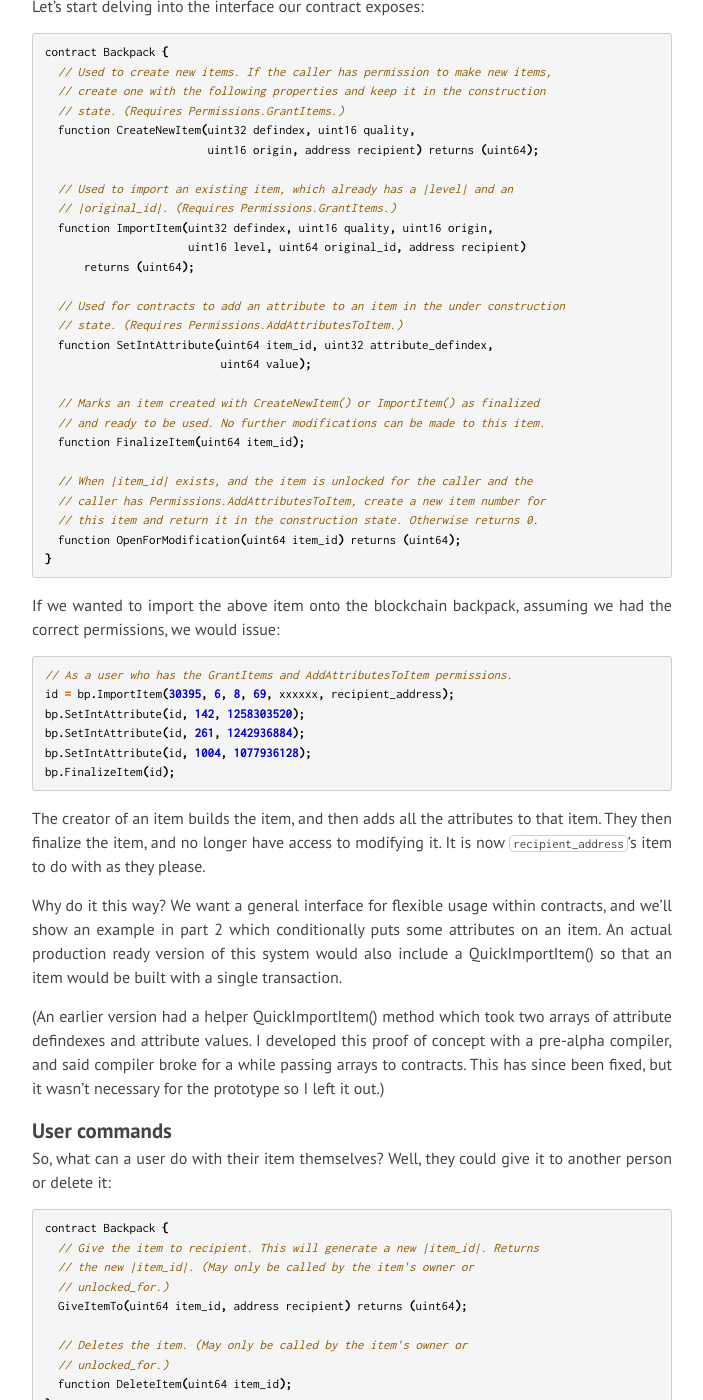
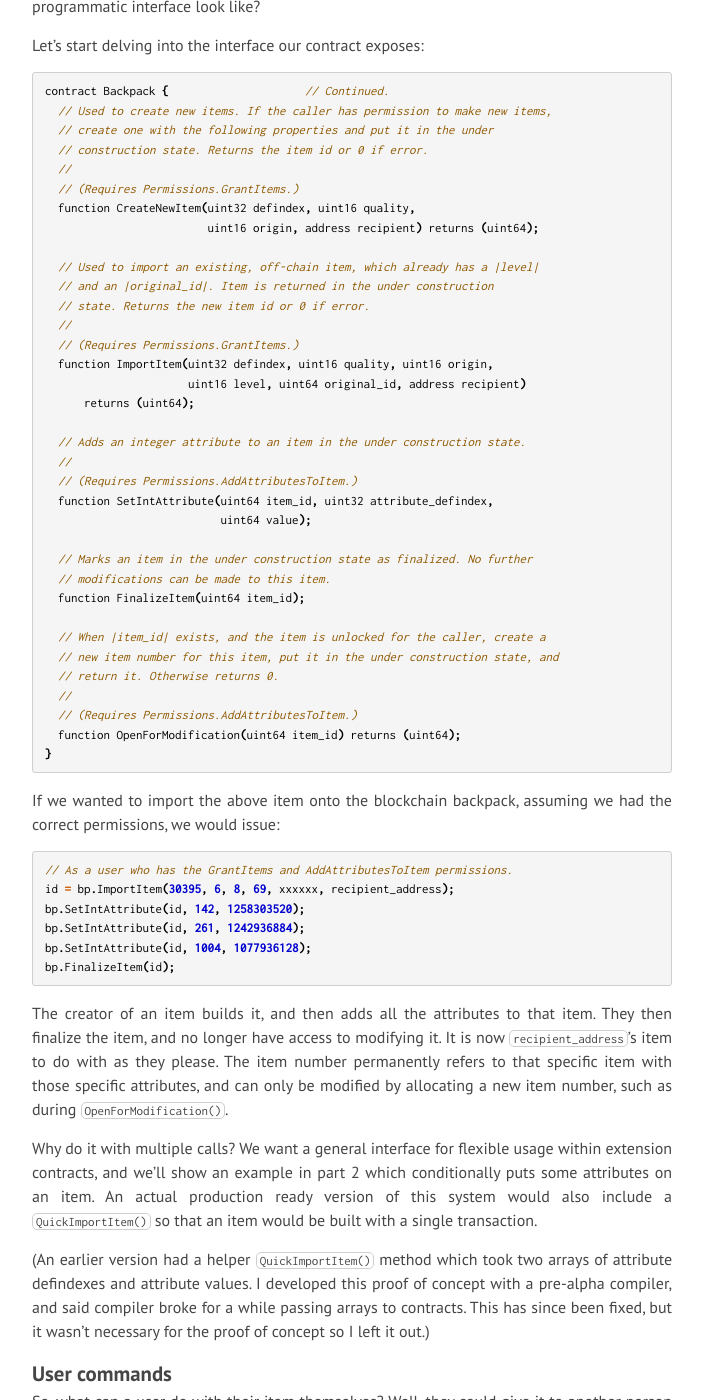
Before and after one commit to drblue9001/blockchain-backpack, a Jekyll site: the page built from website/part1.md, in a window 1280 px wide and 1400 px high, scrolled down 4299 px. Shown: the whole window, without its empty margins (288-991 px from the left). Built offline with Jekyll 4.4.1, drawn with Linux system fonts in a browser that asks for light colours; nearby versions of some CDN libraries; Markdown is read by kramdown in place of the engine named in the settings; some of the changed text lies outside the part shown.

Commit message:
Clean up comments

````diff
--- a/website/part1.md
+++ b/website/part1.md
@@ -156,31 +158,39 @@ Right now, there are _a lot_ of preexisting items in the TF2 universe which coul
 Let's start delving into the interface our contract exposes:
 
 ```cpp
-contract Backpack {
+contract Backpack {                     // Continued.
   // Used to create new items. If the caller has permission to make new items,
-  // create one with the following properties and keep it in the construction
-  // state. (Requires Permissions.GrantItems.)
+  // create one with the following properties and put it in the under
+  // construction state. Returns the item id or 0 if error.
+  //
+  // (Requires Permissions.GrantItems.)
   function CreateNewItem(uint32 defindex, uint16 quality,
                          uint16 origin, address recipient) returns (uint64);
 
-  // Used to import an existing item, which already has a |level| and an
-  // |original_id|. (Requires Permissions.GrantItems.)
+  // Used to import an existing, off-chain item, which already has a |level|
+  // and an |original_id|. Item is returned in the under construction
+  // state. Returns the new item id or 0 if error.
+  //
+  // (Requires Permissions.GrantItems.)
   function ImportItem(uint32 defindex, uint16 quality, uint16 origin,
                       uint16 level, uint64 original_id, address recipient)
       returns (uint64);
 
-  // Used for contracts to add an attribute to an item in the under construction
-  // state. (Requires Permissions.AddAttributesToItem.)
+  // Adds an integer attribute to an item in the under construction state.
+  //
+  // (Requires Permissions.AddAttributesToItem.)
   function SetIntAttribute(uint64 item_id, uint32 attribute_defindex,
                            uint64 value);
 
-  // Marks an item created with CreateNewItem() or ImportItem() as finalized
-  // and ready to be used. No further modifications can be made to this item.
+  // Marks an item in the under construction state as finalized. No further
+  // modifications can be made to this item.
   function FinalizeItem(uint64 item_id);
 
-  // When |item_id| exists, and the item is unlocked for the caller and the
-  // caller has Permissions.AddAttributesToItem, create a new item number for
-  // this item and return it in the construction state. Otherwise returns 0.
+  // When |item_id| exists, and the item is unlocked for the caller, create a
+  // new item number for this item, put it in the under construction state, and
+  // return it. Otherwise returns 0.
+  //
+  // (Requires Permissions.AddAttributesToItem.)
   function OpenForModification(uint64 item_id) returns (uint64);
 }
 ```
@@ -196,25 +206,27 @@ bp.SetIntAttribute(id, 1004, 1077936128);
 bp.FinalizeItem(id);
 ```
 
-The creator of an item builds the item, and then adds all the attributes to that item. They then finalize the item, and no longer have access to modifying it. It is now `recipient_address`'s item to do with as they please.
+The creator of an item builds it, and then adds all the attributes to that item. They then finalize the item, and no longer have access to modifying it. It is now `recipient_address`'s item to do with as they please. The item number permanently refers to that specific item with those specific attributes, and can only be modified by allocating a new item number, such as during `OpenForModification()`.
 
-Why do it this way? We want a general interface for flexible usage within contracts, and we'll show an example in part 2 which conditionally puts some attributes on an item. An actual production ready version of this system would also include a QuickImportItem() so that an item would be built with a single transaction.
+Why do it with multiple calls? We want a general interface for flexible usage within extension contracts, and we'll show an example in part 2 which conditionally puts some attributes on an item. An actual production ready version of this system would also include a `QuickImportItem()` so that an item would be built with a single transaction.
 
-(An earlier version had a helper QuickImportItem() method which took two arrays of attribute defindexes and attribute values. I developed this proof of concept with a pre-alpha compiler, and said compiler broke for a while passing arrays to contracts. This has since been fixed, but it wasn't necessary for the prototype so I left it out.)
+(An earlier version had a helper `QuickImportItem()` method which took two arrays of attribute defindexes and attribute values. I developed this proof of concept with a pre-alpha compiler, and said compiler broke for a while passing arrays to contracts. This has since been fixed, but it wasn't necessary for the proof of concept so I left it out.)
 
 ### User commands
 
 So, what can a user do with their item themselves? Well, they could give it to another person or delete it:
 
 ```cpp
-contract Backpack {
+contract Backpack {                     // Continued.
   // Give the item to recipient. This will generate a new |item_id|. Returns
-  // the new |item_id|. (May only be called by the item's owner or
-  // unlocked_for.)
+  // the new |item_id|.
+  //
+  // (May only be called by the item's owner or unlocked_for.)
   GiveItemTo(uint64 item_id, address recipient) returns (uint64);
 
-  // Deletes the item. (May only be called by the item's owner or
-  // unlocked_for.)
+  // Deletes the item.
+  //
+  // (May only be called by the item's owner or unlocked_for.)
   function DeleteItem(uint64 item_id);
 }
 ```
@@ -222,32 +234,21 @@ contract Backpack {
 They can't modify it themselves as they don't have the `AddAttributesToItem` permission, so how would they apply paint (among other things) to their items? Every item has an owner, but it also has an `unlocked_for` user, a person or contract that can temporarily act as an item's owner:
 
 ```cpp
-contract Backpack {
-  // Temporarily grant |c| access to |item_id|.
-  function UnlockItemFor(uint64 item_id, address c);
+contract Backpack {                     // Continued.
+  // Allows |user| to act as the |item_id|'s owner.
+  //
+  // (May only be called by |item_id|'s owner.)
+  function UnlockItemFor(uint64 item_id, address user);
 
-  // Revoke non-owner access to |item_id|.
+  // Revokes access to |item_id| by the address that current can act as
+  // |item_id|'s owner.
+  //
+  // (May be called by |item_id|'s owner, or the current address temporarily
+  // acting as the item's owner.)
   function LockItem(uint64 item_id)
 }
 ```
 
-Believe it or not, we now have everything needed to rebuild the entire economy!
+Believe it or not, we now have everything needed to rebuild the item system in Team Fortress 2! We have the entire life-cycle of an item here. We can import them / create them. And then the user can give access to the item to a valve published contract which will create a new item id, and modify the user's item.
 
-### Users unlocking items for modification
-
-In the Valve item system, whenever an item is modified, it gets a new item id. This seems like an important identity property to preserve, so the only way to modify a finalized item should be to give it a new item id:
-
-```cpp
-// As the owner of an item:
-bp.UnlockItemFor(my_item_id, a_valve_contract);
-a_valve_contract.call([my_item_id]);  // Not the real syntax
-
-// Inside the implementation of a_valve_contract:
-new_item = bp.OpenForModification(my_item_id);
-bp.SetIntAttribute(new_item, xxx, yyyyyy);
-bp.FinalizeItem(new_item)
-```
-
-So we have the entire lifecycle of an item here. We can import them / create them. And then the user can give access to the item to a valve published contract which will create a new item id, and modify the user's item.
-
-But what would a contract that adds attributes to an item look like?. We'll explore that in Part 2...
+But what would a contract that adds attributes to an item look like? We'll explore that in Part 2...
````
Also changed, not shown: other parts of website/part1.md (+6 -4 lines), website/part2.md (+6 -8 lines), website/part3.md (+9 -31 lines), website/part4.md (+2 -2 lines), 1 other file.
